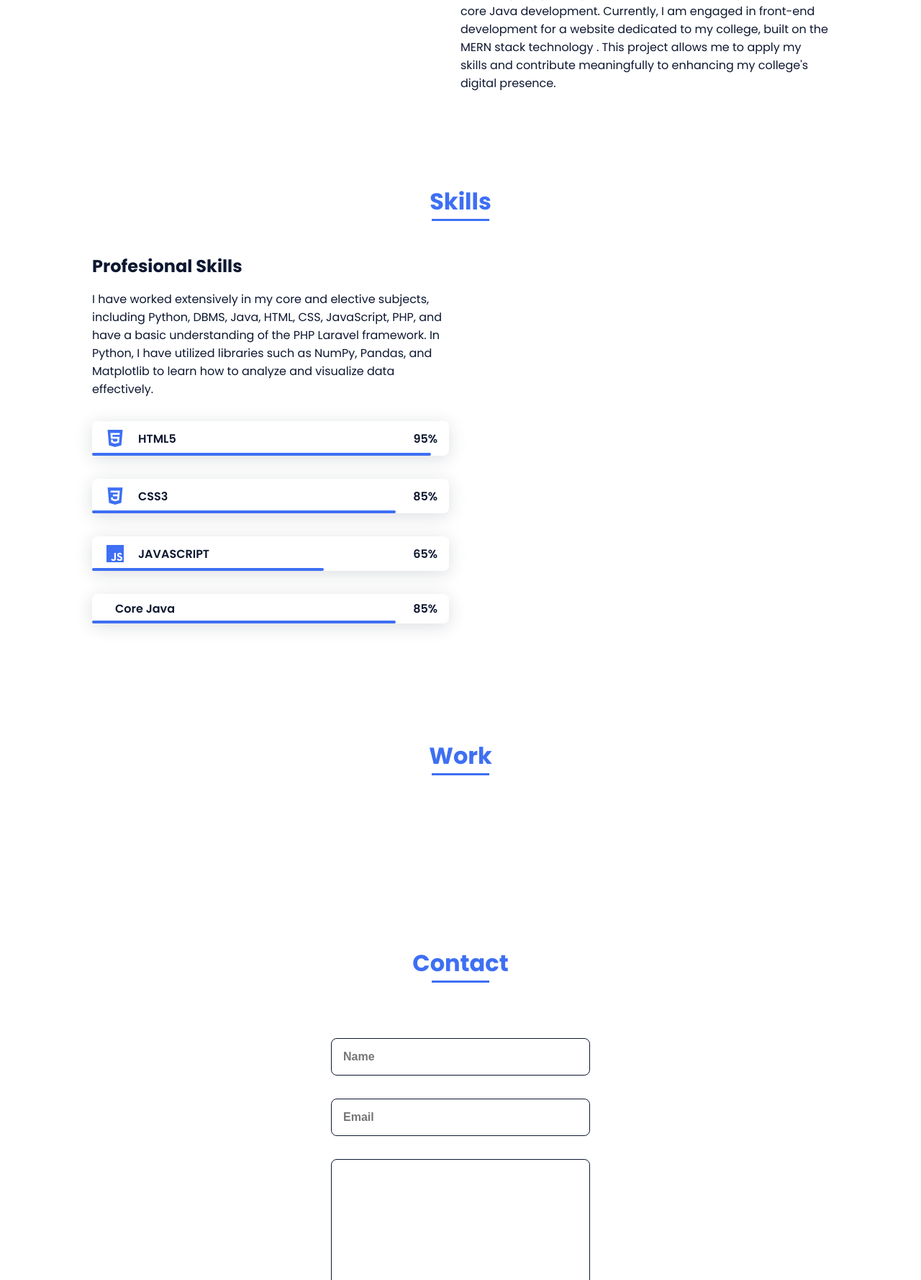
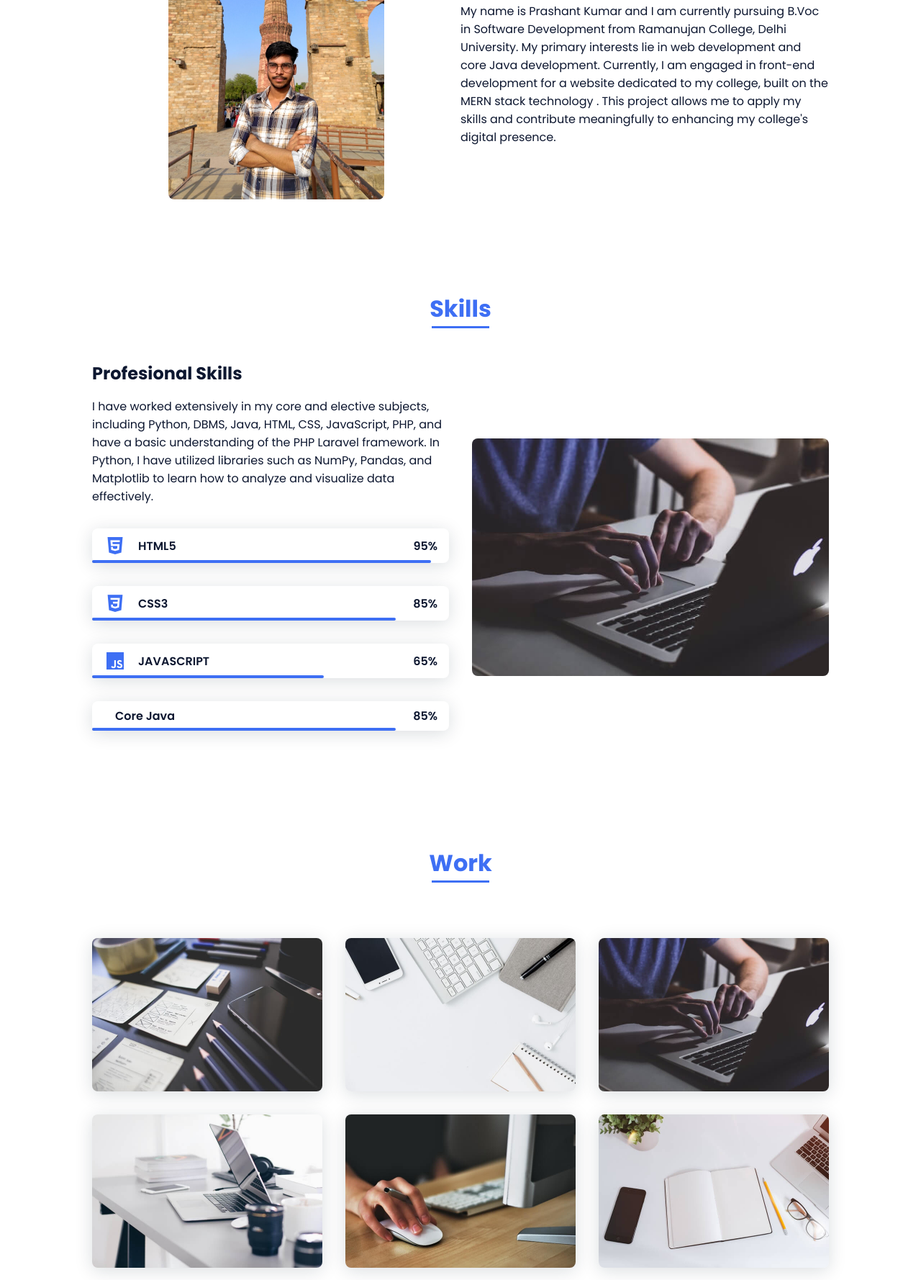
Before and after one commit to pra8953/Portfolio_prashant, a plain HTML site: page index.html in a window 1280 px wide. Shown: the part 1022-2800 px from the top of the page at 72% size. Drawn offline with nearby package versions, Linux system fonts and the light colour scheme; files that its build step writes are made by us from their sources; some icons are missing.

Commit message:
Update index.htmljjjj

```diff
--- a/index.html
+++ b/index.html
@@ -4,7 +4,7 @@
         <meta charset="UTF-8">
         <meta name="viewport" content="width=device-width, initial-scale=1.0">
 
-        <link rel="stylesheet" href="assets/CSS/style.css">
+        <link rel="stylesheet" href="style.css">
 
         <!-- =====BOX ICONS===== -->
         <link href='https://cdn.jsdelivr.net/npm/boxicons@2.0.5/css/boxicons.min.css' rel='stylesheet'>
@@ -60,7 +60,7 @@
                         </mask>
                         <g mask="url(#mask0)">
                             <path d="M9.19024 145.964C34.0253 76.5814 114.865 54.7299 184.111 29.4823C245.804 6.98884 311.86 -14.9503 370.735 14.143C431.207 44.026 467.948 107.508 477.191 174.311C485.897 237.229 454.931 294.377 416.506 344.954C373.74 401.245 326.068 462.801 255.442 466.189C179.416 469.835 111.552 422.137 65.1576 361.805C17.4835 299.81 -17.1617 219.583 9.19024 145.964Z"/>
-                            <image class="home__blob-img" x="50" y="60" href="assets/img/profiledp.jpg"/>
+                            <image class="home__blob-img" x="50" y="60" href="profiledp.jpg"/>
                         </g>
                     </svg>
                 </div>
@@ -72,7 +72,7 @@
 
                 <div class="about__container bd-grid">
                     <div class="about__img">
-                        <img src="assets/img/aboutpic.jpg" alt="">
+                        <img src="aboutpic.jpg" alt="">
                     </div>
 
                     <div>
@@ -142,7 +142,7 @@
                     </div>
 
                     <div>
-                        <img src="assets/img/work3.jpg" alt="" class="skills__img">
+                        <img src="work3.jpg" alt="" class="skills__img">
                     </div>
                 </div>
             </section>
@@ -153,22 +153,22 @@
 
                 <div class="work__container bd-grid">
                     <a href="" class="work__img">
-                        <img src="assets/img/work1.jpg" alt="">
+                        <img src="work1.jpg" alt="">
                     </a>
                     <a href="" class="work__img">
-                        <img src="assets/img/work2.jpg" alt="">
+                        <img src="work2.jpg" alt="">
                     </a>
                     <a href="" class="work__img">
-                        <img src="assets/img/work3.jpg" alt="">
+                        <img src="work3.jpg" alt="">
                     </a>
                     <a href="" class="work__img">
-                        <img src="assets/img/work4.jpg" alt="">
+                        <img src="work4.jpg" alt="">
                     </a>
                     <a href="" class="work__img">
-                        <img src="assets/img/work5.jpg" alt="">
+                        <img src="work5.jpg" alt="">
                     </a>
                     <a href="" class="work__img">
-                        <img src="assets/img/work6.jpg" alt="">
+                        <img src="work6.jpg" alt="">
                     </a>
                 </div>
             </section>
@@ -204,6 +204,6 @@
         <script src="https://unpkg.com/scrollreveal"></script>
 
         <!--===== MAIN JS =====-->
-        <script src="assets/js/main.js"></script>
+        <script src="main.js"></script>
     </body>
 </html>
```
